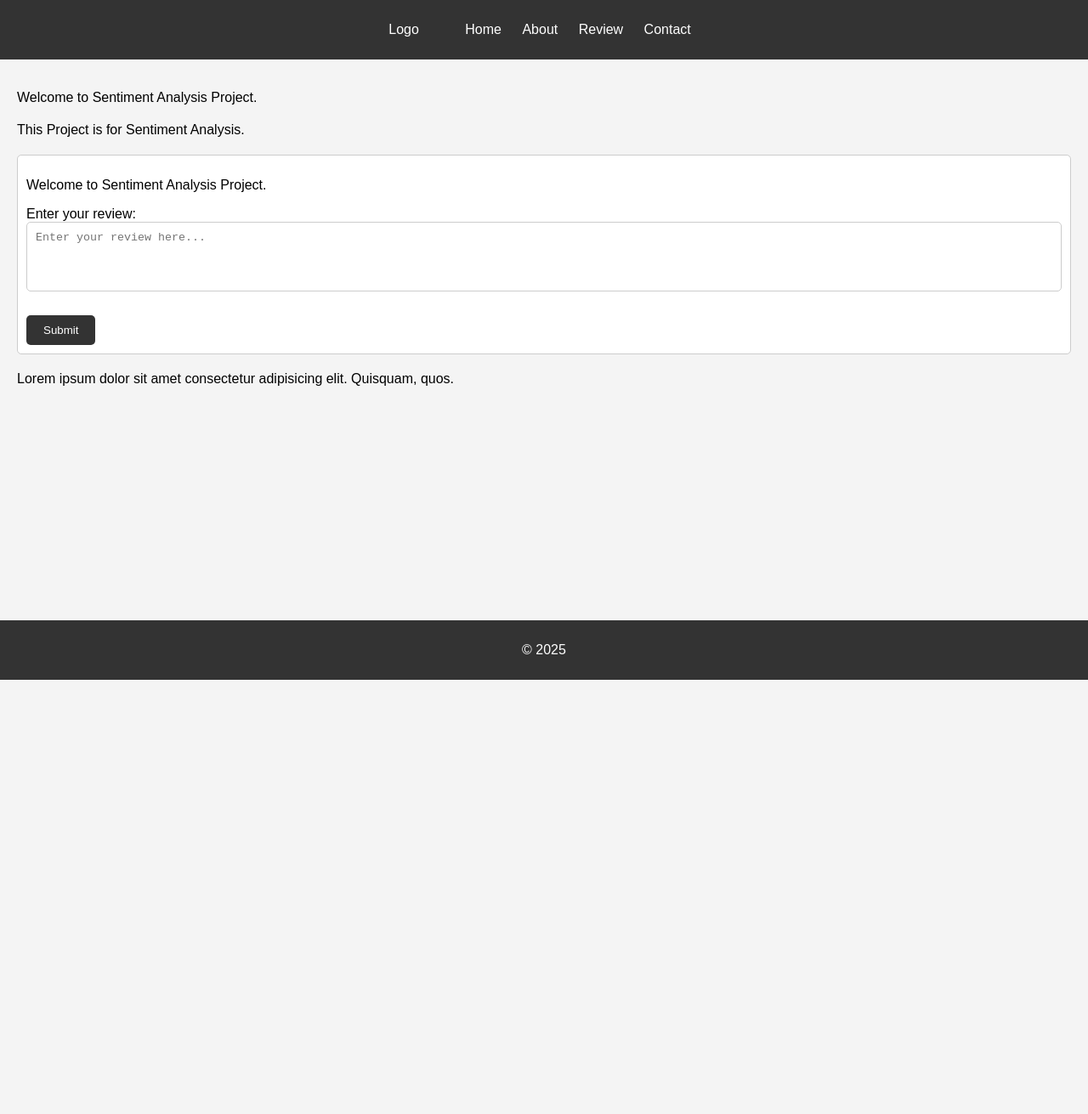
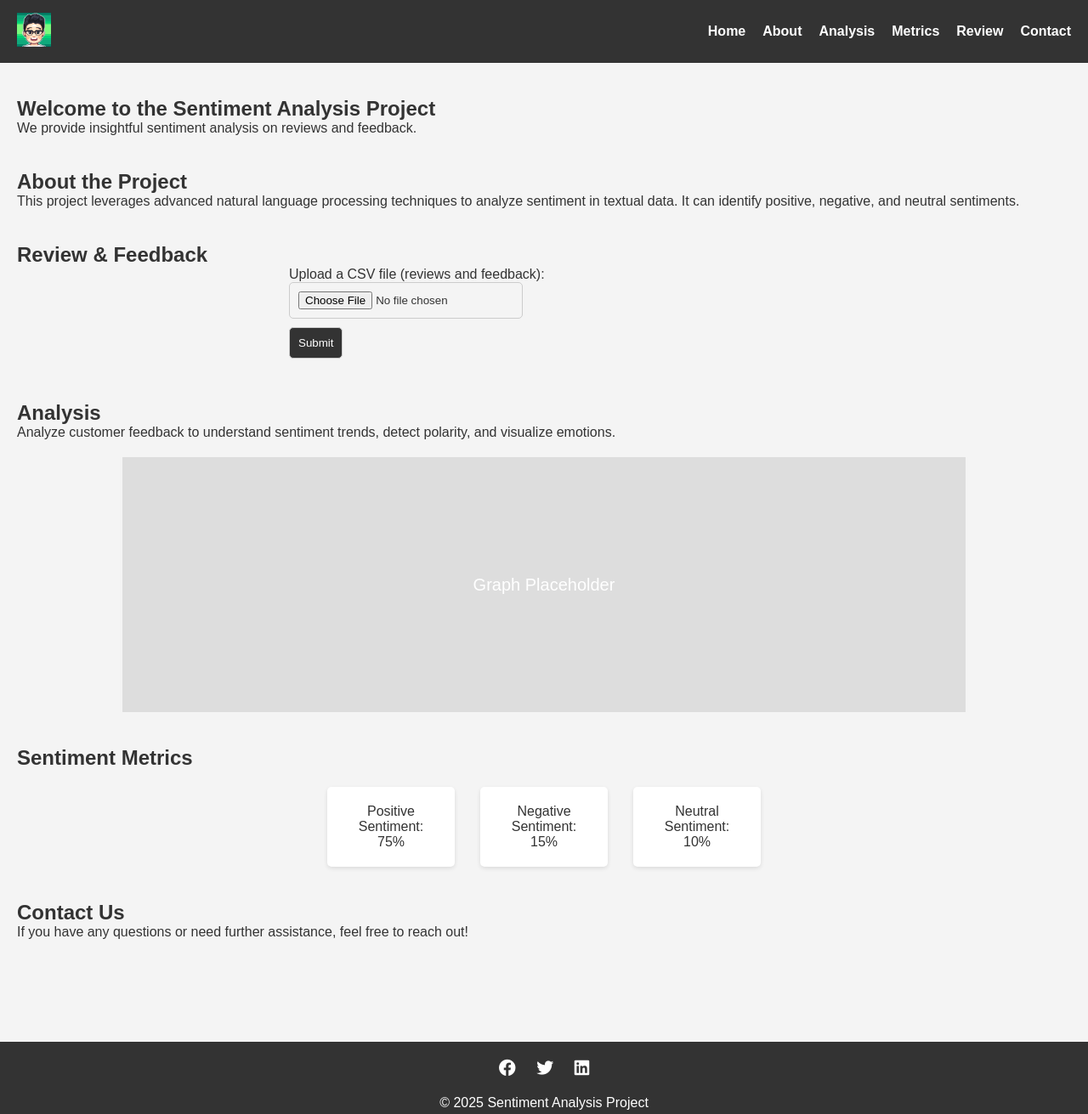
Before and after one commit to Hritikraj8804/Sentiment-Analysis, a website: page public/index.html in a window 1280 px wide. Shown: the whole page at 85% size. Before the commit the page ends 800 px from the top, so only its background shows below. Drawn offline with Linux system fonts and the light colour scheme.

Commit message:
frontedn added

```diff
--- a/index.js
+++ b/index.js
@@ -14,7 +14,7 @@ app.get('/', (req, res) => {
     });
   });
 
-app.post('/submit', (req, res) => {
+app.post('/formcsv', (req, res) => {
     res.send('Form submitted successfully');
     });
 
--- a/public/index.html
+++ b/public/index.html
@@ -3,47 +3,82 @@
 <head>
     <meta charset="UTF-8">
     <meta name="viewport" content="width=device-width, initial-scale=1.0">
-    <link rel="stylesheet" type="text/css" href="style.css">
-    <title>Home</title>
+    <link rel="stylesheet" href="https://cdnjs.cloudflare.com/ajax/libs/font-awesome/6.0.0-beta3/css/all.min.css"> <!-- Font Awesome for icons -->
+    <link rel="stylesheet" href="style.css">
+    <title>Sentiment Analysis</title>
 </head>
 <body>
     <header>
-        <div>Logo</div>
-        <div>
-            <nav>
+        <div class="logo">
+            <img src="images.png" alt="Logo" style="height: 40px;"> <!-- Logo Image -->
+        </div>
+        <div class="nav-container">
+            <nav id="navbar">
                 <ul>
                     <li><a href="#home">Home</a></li>
                     <li><a href="#about">About</a></li>
+                    <li><a href="#analysis">Analysis</a></li>
+                    <li><a href="#metrics">Metrics</a></li>
                     <li><a href="#review">Review</a></li>
                     <li><a href="#contact">Contact</a></li>
                 </ul>
             </nav>
+            <div class="hamburger" id="hamburger-menu">
+                <i class="fas fa-bars"></i> <!-- Hamburger Icon -->
+            </div>
         </div>
     </header>
     <main>
         <section id="home">
-            <p>Welcome to Sentiment Analysis Project.</p>
-
+            <h1>Welcome to the Sentiment Analysis Project</h1>
+            <p>We provide insightful sentiment analysis on reviews and feedback.</p>
         </section>
         <section id="about">
-            <p>This Project is for Sentiment Analysis.</p>
-
+            <h2>About the Project</h2>
+            <p>This project leverages advanced natural language processing techniques to analyze sentiment in textual data. It can identify positive, negative, and neutral sentiments.</p>
         </section>
         <section id="review">
-            <p>Welcome to Sentiment Analysis Project.</p>
-            <form id="sentiment-form" action="sentiment" method="post">
-                <label for="review">Enter your review:</label>
-                <textarea id="review" name="review" rows="4" cols="50" placeholder="Enter your review here..."></textarea>
-                <br>
+            <h2>Review & Feedback</h2>
+            <form id="sentiment-form" action="formcsv" method="post" enctype="multipart/form-data">
+                <label for="csv_file">Upload a CSV file (reviews and feedback):</label>
+                <input type="file" id="csv_file" name="csv_file" accept=".csv">
                 <button type="submit">Submit</button>
             </form>
         </section>
+        <section id="analysis">
+            <h2>Analysis</h2>
+            <p>Analyze customer feedback to understand sentiment trends, detect polarity, and visualize emotions.</p>
+            <div class="graph-container">
+                <div class="chart">Graph Placeholder</div> <!-- Placeholder for Graph -->
+            </div>
+        </section>
+        <section id="metrics">
+            <h2>Sentiment Metrics</h2>
+            <div class="metrics">
+                <div class="metric">
+                    <p>Positive Sentiment: 75%</p>
+                </div>
+                <div class="metric">
+                    <p>Negative Sentiment: 15%</p>
+                </div>
+                <div class="metric">
+                    <p>Neutral Sentiment: 10%</p>
+                </div>
+            </div>
+        </section>
         <section id="contact">
-            <p>Lorem ipsum dolor sit amet consectetur adipisicing elit. Quisquam, quos.</p>
+            <h2>Contact Us</h2>
+            <p>If you have any questions or need further assistance, feel free to reach out!</p>
         </section>
     </main>
     <footer>
-        <p>&copy; 2025</p>
+        <div class="social-icons">
+            <a href="#" class="social-icon"><i class="fab fa-facebook"></i></a>
+            <a href="#" class="social-icon"><i class="fab fa-twitter"></i></a>
+            <a href="#" class="social-icon"><i class="fab fa-linkedin"></i></a>
+        </div>
+        <p>&copy; 2025 Sentiment Analysis Project</p>
     </footer>
+    <script src="script.js"></script> <!-- For JavaScript functionality (like hamburger menu) -->
 </body>
 </html>
--- /dev/null
+++ b/public/script.js
@@ -0,0 +1,6 @@
+const hamburger = document.getElementById('hamburger-menu');
+const navbar = document.getElementById('navbar');
+
+hamburger.addEventListener('click', () => {
+    navbar.classList.toggle('nav-active');
+});
--- a/public/style.css
+++ b/public/style.css
@@ -1,75 +1,115 @@
+* {
+    margin: 0;
+    padding: 0;
+    box-sizing: border-box;
+}
+
 body {
     font-family: Arial, sans-serif;
-    margin: 0;
-    padding: 0;
     background-color: #f4f4f4;
+    color: #333;
 }
 
 header {
     background-color: #333;
     color: #fff;
-    padding: 10px 0;
-    text-align: center;
+    padding: 15px 20px;
+    display: flex;
+    justify-content: space-between;
+    align-items: center;
 }
 
-header div {
-    display: inline-block;
-    margin: 0 20px;
+header .logo img {
+    height: 40px;
 }
 
 nav ul {
     list-style: none;
-    padding: 0;
+    display: flex;
+    gap: 20px;
 }
 
 nav ul li {
-    display: inline;
-    margin: 0 10px;
+    display: inline-block;
 }
 
 nav ul li a {
     color: #fff;
     text-decoration: none;
+    font-weight: bold;
+    transition: color 0.3s;
+}
+
+nav ul li a:hover {
+    color: #ff6f61;
+}
+
+.hamburger {
+    display: none;
+    cursor: pointer;
+    font-size: 24px;
+    color: #fff;
 }
 
 main {
-    padding: 20px;
+    padding: 40px 20px;
 }
 
 section {
-    margin-bottom: 20px;
+    margin-bottom: 40px;
 }
 
-#review {
+#analysis .graph-container {
+    display: flex;
+    justify-content: center;
+    margin-top: 20px;
+}
+
+.chart {
+    width: 80%;
+    height: 300px;
+    background-color: #ddd;
+    text-align: center;
+    line-height: 300px;
+    font-size: 20px;
+    color: #fff;
+}
+
+.metrics {
+    display: flex;
+    gap: 30px;
+    justify-content: center;
+    margin-top: 20px;
+}
+
+.metric {
     background-color: #fff;
-    border: 1px solid #ccc;
+    padding: 20px;
     border-radius: 5px;
-    padding: 10px;
-    width: 100%;
-    box-sizing: border-box;
+    box-shadow: 0 2px 5px rgba(0, 0, 0, 0.1);
+    text-align: center;
+    width: 150px;
 }
 
 #sentiment-form {
     display: flex;
     flex-direction: column;
     align-items: flex-start;
+    max-width: 600px;
+    margin: 0 auto;
 }
 
-#sentiment-form textarea {
-    width: 100%;
+#sentiment-form input,
+#sentiment-form button {
     padding: 10px;
     margin-bottom: 10px;
     border: 1px solid #ccc;
     border-radius: 5px;
-    resize: none;
 }
 
 #sentiment-form button {
-    padding: 10px 20px;
     background-color: #333;
     color: #fff;
-    border: none;
-    border-radius: 5px;
     cursor: pointer;
 }
 
@@ -81,8 +121,54 @@ footer {
     background-color: #333;
     color: #fff;
     text-align: center;
-    padding: 10px 0;
-    position: fixed;
-    width: 100%;
-    bottom: 0;
+    padding: 20px;
+    margin-top: 40px;
 }
+
+footer .social-icons {
+    margin-bottom: 20px;
+}
+
+.social-icon {
+    font-size: 20px;
+    color: #fff;
+    margin: 0 10px;
+    transition: color 0.3s;
+}
+
+.social-icon:hover {
+    color: #ff6f61;
+}
+
+/* Responsive Design */
+@media (max-width: 768px) {
+    nav ul {
+        display: none;
+        flex-direction: column;
+        width: 100%;
+        background-color: #333;
+        position: absolute;
+        top: 60px;
+        left: 0;
+        padding: 10px;
+    }
+
+    nav ul li {
+        width: 100%;
+        text-align: center;
+        margin: 10px 0;
+    }
+
+    nav ul li a {
+        padding: 10px;
+        width: 100%;
+    }
+
+    .hamburger {
+        display: block;
+    }
+
+    .nav-active {
+        display: block;
+    }
+}
```
Also changed, not shown: requirements.txt (added, +9 -0 lines), public/images.png (added), 1 other file.
